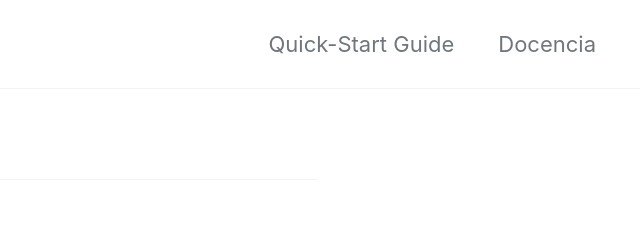
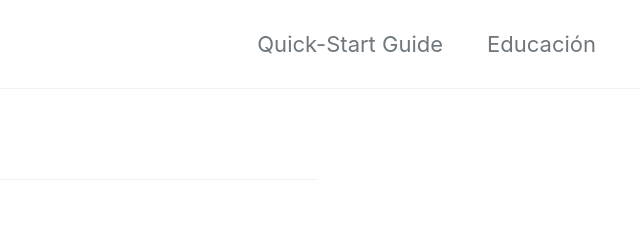
Before and after one commit to alu0100108859/alu0100108859.github.io, a plain HTML site: page index.html in a window 1280 px wide. Shown: the top 232 px of the page, 640-1280 px from the left. Drawn offline with nearby package versions, Linux system fonts and the light colour scheme.

Commit message:
Update index.html

```diff
--- a/index.html
+++ b/index.html
@@ -131,7 +131,7 @@
         <ul class="visible-links"><li class="masthead__menu-item">
               <a href="https://mmistakes.github.io/minimal-mistakes/docs/quick-start-guide/">Quick-Start Guide</a>
             </li><li class="masthead__menu-item">
-              <a href="https://alu0100108859.github.io/docencia">Docencia</a>
+              <a href="https://alu0100108859.github.io/docencia">Educación</a>
             </li></ul>
 
         <button class="greedy-nav__toggle hidden" type="button">
```
